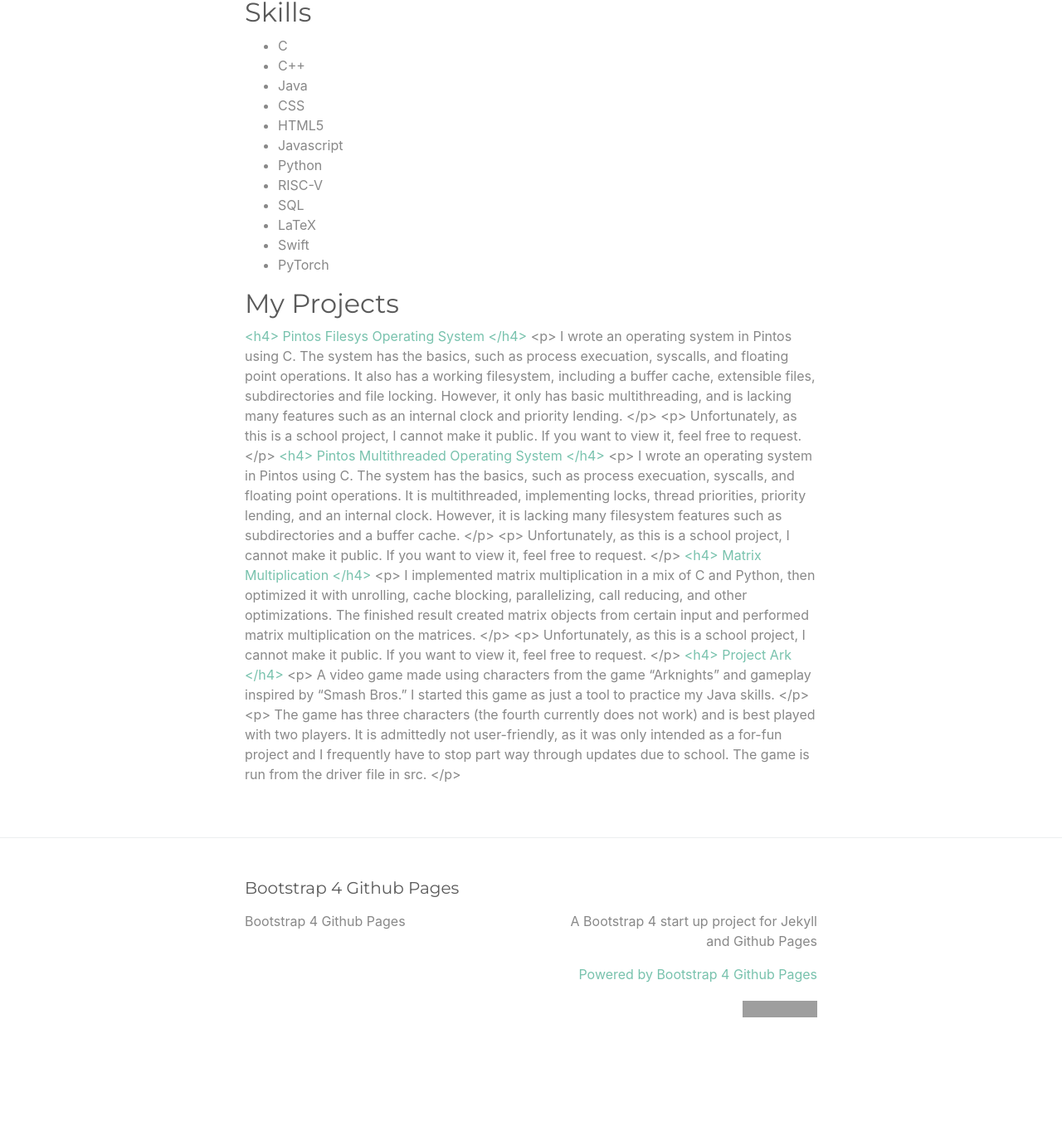
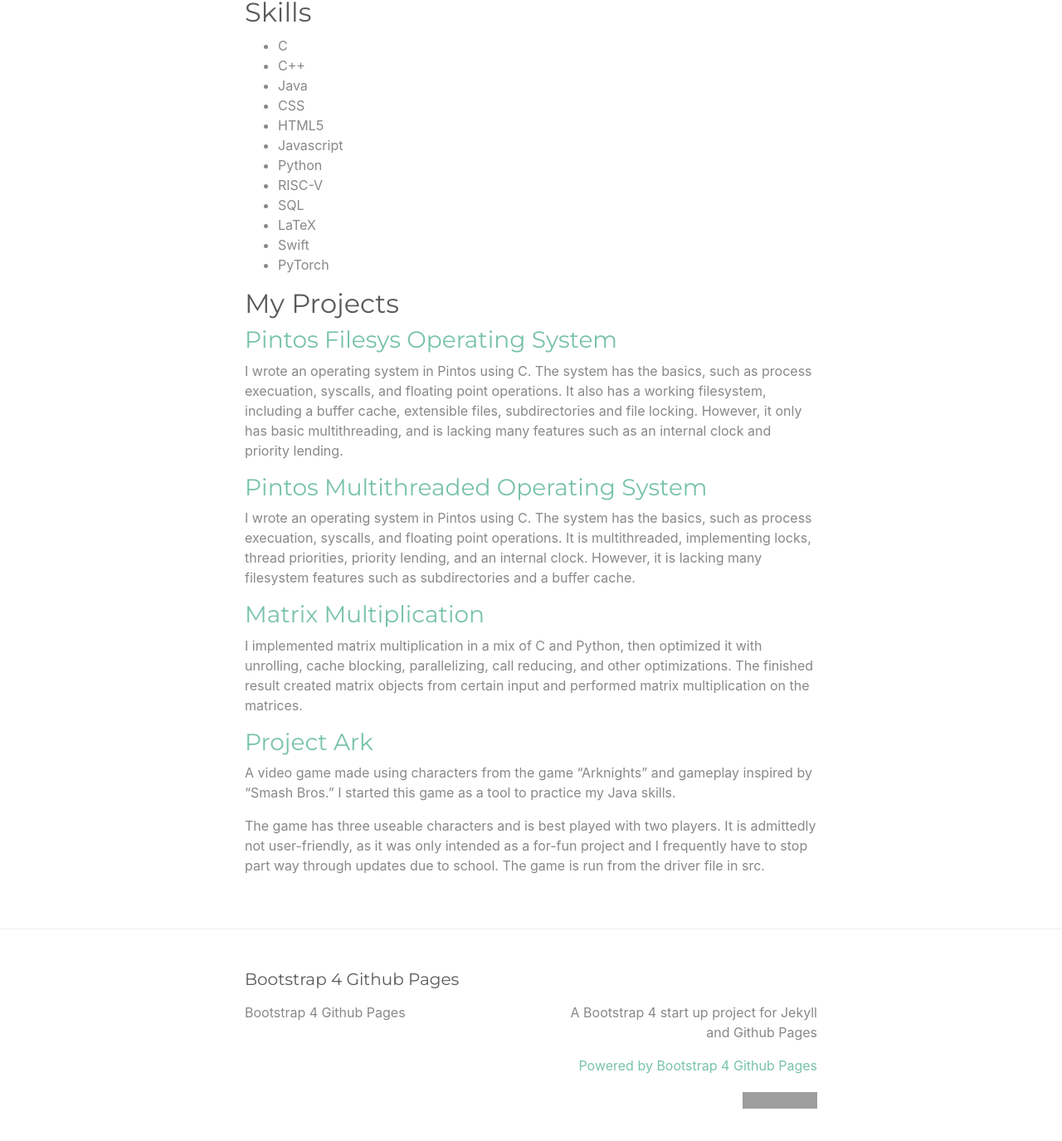
Before and after one commit to DerrickhSun/DerrickhSunbootstrap, a Jekyll site: the page built from index.md, in a window 1280 px wide and 1400 px high, scrolled down 1331 px. Shown: the top 1375 px of the window at 83% size. Built offline with Jekyll 4.4.1, drawn with Linux system fonts in a browser that asks for light colours; before the commit the page ends 2621 px from its top, so only the background shows below that; grey boxes are pictures that could not be loaded.

Commit message:
fix formatting for projects

```diff
--- a/index.md
+++ b/index.md
@@ -50,65 +50,20 @@ I attended Westview High School, where I graduated with a GPA of 3.9 out of 4.0.
 
 ## My Projects
 
-<a href="https://github.com/DerrickhSun/CS162OSFilesys">
-        <h4>
-          Pintos Filesys Operating System
-        </h4>
-      </a>
-      <p>
-        I wrote an operating system in Pintos using C. The system has the basics, such as process execuation,
-        syscalls, and floating point operations. It also has a working filesystem, including a buffer cache, extensible files,
-        subdirectories and file locking. However, it only has basic multithreading, and is lacking many features such as
-        an internal clock and priority lending.
-      </p>
-      <p>
-        Unfortunately, as this is a school project, I cannot make it
-        public. If you want to view it, feel free to request.
-      </p>
-      <a href="https://github.com/DerrickhSun/CS162OSMultithreading">
-        <h4>
-          Pintos Multithreaded Operating System
-        </h4>
-      </a>
-      <p>
-        I wrote an operating system in Pintos using C. The system has the basics, such as process execuation,
-        syscalls, and floating point operations. It is multithreaded, implementing
-        locks, thread priorities, priority lending, and an internal clock. However, it is lacking many filesystem
-        features such as subdirectories and a buffer cache.
-      </p>
-      <p>
-        Unfortunately, as this is a school project, I cannot make it
-        public. If you want to view it, feel free to request.
-      </p>
-      <a href="https://github.com/61c-student/sp21-proj4-DerrickhSun">
-        <h4>
-          Matrix Multiplication
-        </h4>
-      </a>
-      <p>
-        I implemented matrix multiplication in a mix of C and Python, then optimized it
-        with unrolling, cache blocking, parallelizing, call reducing, and other optimizations.
-        The finished result created matrix objects from certain input and performed
-        matrix multiplication on the matrices.
-      </p>
-      <p>
-        Unfortunately, as this is a school project, I cannot make it
-        public. If you want to view it, feel free to request.
-      </p>
-      <a href="https://github.com/DerrickhSun/ProjectArk">
-      <h4>
-        Project Ark
-      </h4>
-    </a>
-      <p>
-        A video game made using characters from the game "Arknights"
-        and gameplay inspired by "Smash Bros." I started this game as just
-        a tool to practice my Java skills.
-      </p>
-      <p>
-        The game has three characters (the fourth currently does not work)
-        and is best played with two players. It is admittedly not
-        user-friendly, as it was only intended as a for-fun project and
-        I frequently have to stop part way through updates due to
-        school. The game is run from the driver file in src.
-      </p>
+### [Pintos Filesys Operating System](https://github.com/DerrickhSun/CS162OSFilesys)
+
+I wrote an operating system in Pintos using C. The system has the basics, such as process execuation, syscalls, and floating point operations. It also has a working filesystem, including a buffer cache, extensible files, subdirectories and file locking. However, it only has basic multithreading, and is lacking many features such as an internal clock and priority lending.
+
+### [Pintos Multithreaded Operating System](https://github.com/DerrickhSun/CS162OSMultithreading)
+
+I wrote an operating system in Pintos using C. The system has the basics, such as process execuation, syscalls, and floating point operations. It is multithreaded, implementing locks, thread priorities, priority lending, and an internal clock. However, it is lacking many filesystem features such as subdirectories and a buffer cache.
+
+### [Matrix Multiplication](https://github.com/61c-student/sp21-proj4-DerrickhSun)
+
+I implemented matrix multiplication in a mix of C and Python, then optimized it with unrolling, cache blocking, parallelizing, call reducing, and other optimizations. The finished result created matrix objects from certain input and performed matrix multiplication on the matrices.
+
+### [Project Ark](https://github.com/DerrickhSun/ProjectArk)
+
+A video game made using characters from the game "Arknights" and gameplay inspired by "Smash Bros." I started this game as a tool to practice my Java skills.
+
+The game has three useable characters and is best played with two players. It is admittedly not user-friendly, as it was only intended as a for-fun project and I frequently have to stop part way through updates due to school. The game is run from the driver file in src.
```
